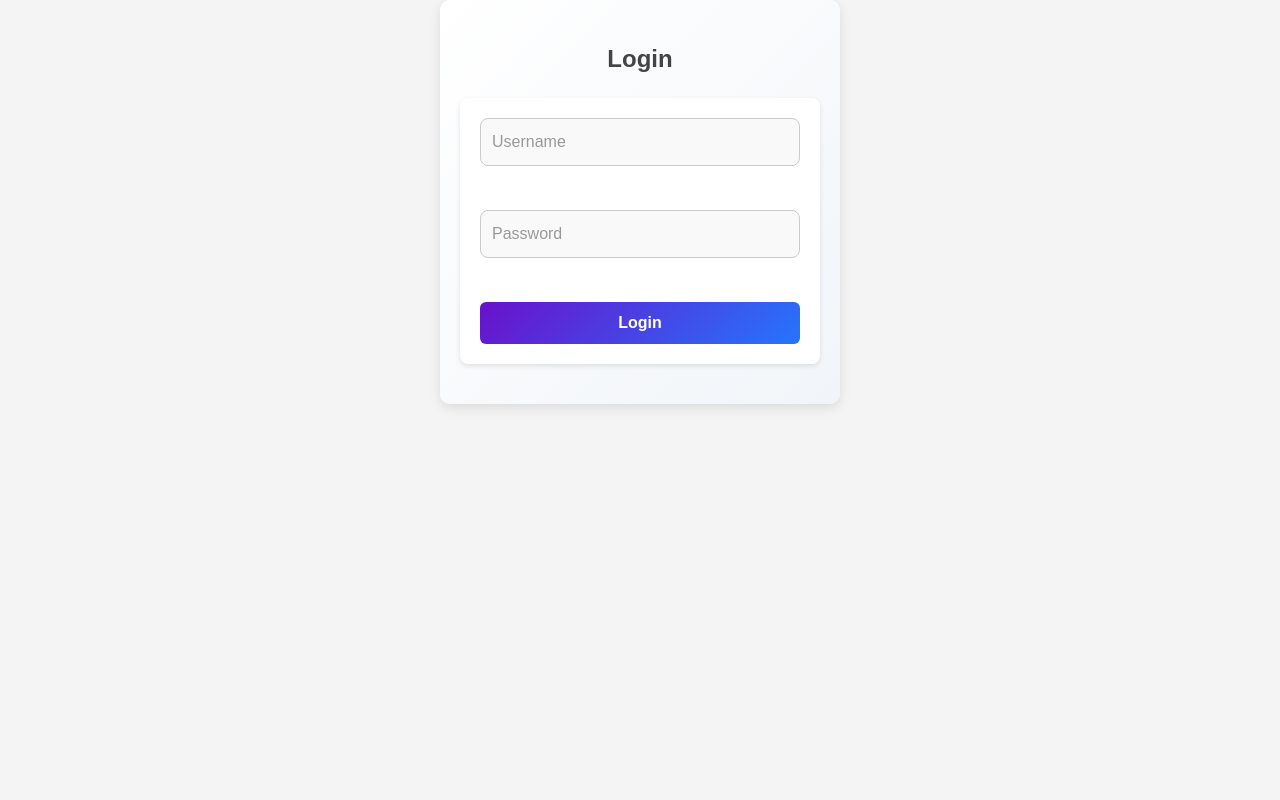
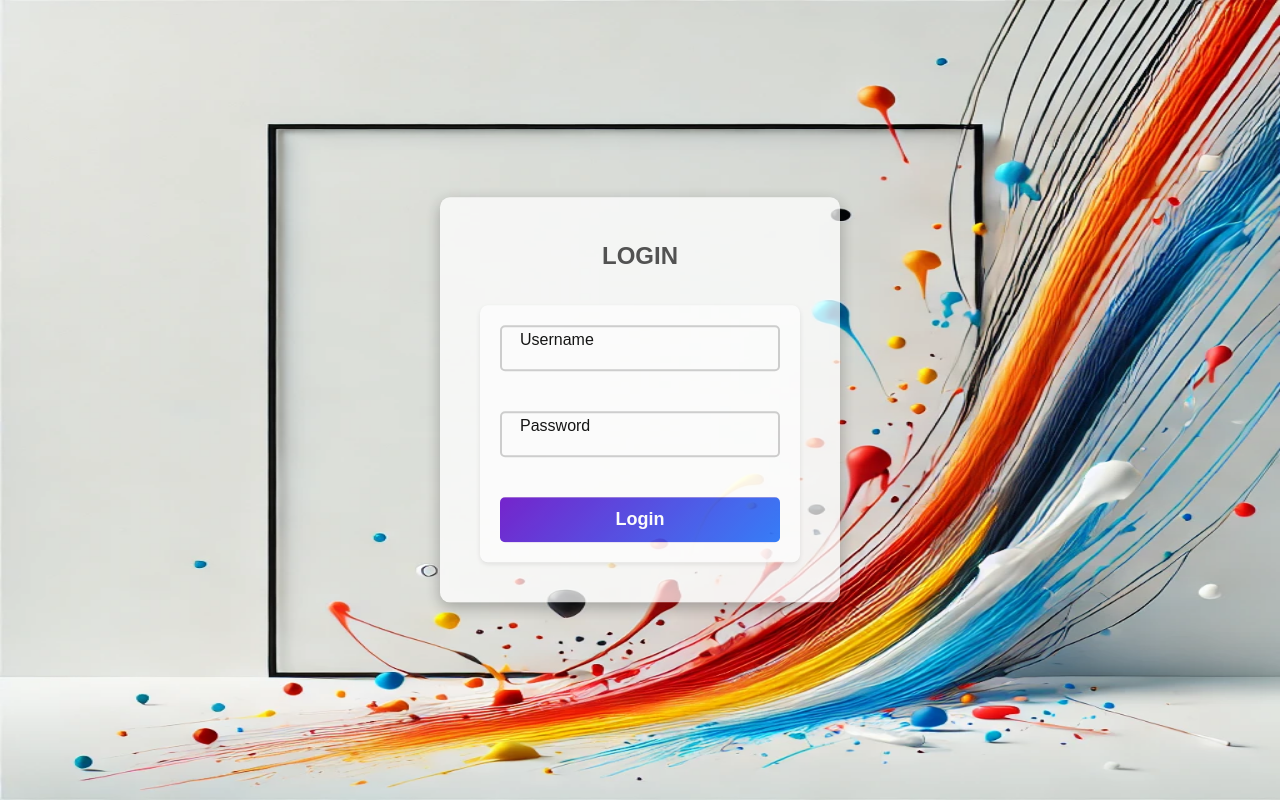
Before and after one commit to doai123/web, a React (Vite) app in the folder frontend/: page /Login in a window 1280 px wide. Built offline with nearby package versions, Linux system fonts and the light colour scheme.

Commit message:
restart-nodejs

```diff
--- a/frontend/src/login/login.css
+++ b/frontend/src/login/login.css
@@ -4,10 +4,44 @@
   margin: auto;
   padding: 40px 20px;
   border-radius: 10px;
-  background: linear-gradient(135deg, #ffffff, #f1f5f9);
-  box-shadow: 0 4px 12px rgba(0, 0, 0, 0.1);
+  box-shadow: 0 6px 20px rgba(0, 0, 0, 0.15);
   text-align: center;
   color: #333;
+  position: absolute;
+  top: 50%;
+  left: 50%;
+  transform: translate(-50%, -50%);
+  background: #fff; /* Màu nền cho form đăng nhập */
+  opacity: 0.9; /* Độ mờ cho phần form */
+  z-index: 10; /* Đảm bảo form hiển thị trên background */
+  padding-bottom: 4px;
+}
+
+/* Background với 7 màu */
+.image_login_auth {
+  background: linear-gradient(135deg, #FF7F50, #FF6347, #FFD700, #32CD32, #3CB371, #8A2BE2, #6A5ACD); /* Gradient 7 màu */
+  background-size: 400% 400%; /* Tạo hiệu ứng di chuyển cho gradient */
+  animation: gradientAnimation 5s ease infinite; /* Animation gradient */
+  height: 100vh; /* Chiều cao ảnh nền bằng chiều cao của màn hình */
+  width: 100vw; /* Chiều rộng ảnh nền bằng chiều rộng của màn hình */
+  position: absolute;
+  top: 0;
+  left: 0;
+  z-index: -1; /* Đặt ảnh nền phía sau form */
+  /* Đã bỏ overflow: hidden để gradient có thể di chuyển tự do */
+}
+
+/* Animation cho background gradient */
+@keyframes gradientAnimation {
+  0% {
+    background-position: 0% 50%;
+  }
+  50% {
+    background-position: 100% 50%;
+  }
+  100% {
+    background-position: 0% 50%;
+  }
 }
 
 /* Tiêu đề */
@@ -16,24 +50,34 @@
   margin-bottom: 20px;
   font-weight: 600;
   color: #444;
+  text-transform: uppercase;
+  transition: color 0.3s ease, transform 0.3s ease;
 }
 
-/* Input Group */
+/* Hiệu ứng hover cho tiêu đề */
+.auth-container h2:hover {
+  color: #5b1677; /* Tím khi hover */
+  transform: scale(1.1); /* Làm cho tiêu đề phóng to */
+  text-shadow: 0px 4px 6px rgba(0, 0, 0, 0.3); /* Thêm bóng cho tiêu đề */
+  cursor: pointer;
+}
+
+
 .input-group {
   position: relative;
   margin-bottom: 24px;
   width: 100%;
 }
 
-/* Input */
+
 .input-group input {
   width: 100%;
   padding: 14px 12px;
   font-size: 16px;
-  border: 1px solid #ccc;
+  border: 2px solid #000;
   border-radius: 8px;
-  background-color: #f9f9f9;
-  color: #333;
+  background-color: #f8f8f8;
+  color: #000;
   outline: none;
   transition: all 0.3s ease;
 }
@@ -42,48 +86,123 @@
 .input-group input:focus {
   border-color: #6a11cb;
   background-color: #fff;
-  box-shadow: 0 0 6px rgba(106, 17, 203, 0.3);
+  box-shadow: 0 0 8px rgba(106, 17, 203, 0.3);
 }
 
 /* Label */
 .input-group label {
   position: absolute;
-  left: 12px;
+  left: 20px;
+  top: 50%; /* Tạm thời giữ ở giữa */
+  transform: translateY(-50%);
+  font-size: 16px;
+  color: #555;
+  pointer-events: none;
+  transition: all 0.3s ease;
+  background: transparent;
+}
+.password_au{
+  color:#1f64e6
+}
+.password_au{
+  color: #1f64e6;
+}
+
+
+
+
+
+
+
+
+.input-group label {
+  position: absolute;
+  left: 20px;
   top: 50%;
   transform: translateY(-50%);
   font-size: 16px;
-  color: #999;
+  color: #000; /* Màu chữ mặc định là đen */
   pointer-events: none;
   transition: all 0.3s ease;
   background: transparent;
-  padding-bottom: 20px;
+  bottom: 2px; /* Khoảng cách 2px từ viền dưới của input */
 }
 
 /* Khi input có giá trị hoặc được focus */
 .input-group input:focus + label,
 .input-group input:not(:placeholder-shown) + label {
-  top: 3px;
+  top: -18px; /* Nâng label lên khi focus hoặc có giá trị */
+  font-size: 20px;
+  color: #831f92;  /* Màu tím khi có input */
+  animation: colorChange 2s infinite; /* Hiệu ứng đổi màu liên tục */
+}
+
+/* Animation để thay đổi màu chữ liên tục */
+@keyframes colorChange {
+  0% {
+
+    color: #FF7F50;
+  }
+  25% {
+    color: #FF6347;
+  }
+  50% {
+    color: #FFD700;
+  }
+  75% {
+    color: #32CD32;
+  }
+  100% {
+    color: #6A5ACD;
+  }
+}
+
+/* Đảm bảo label vẫn giữ vị trí trong input khi không nhập chữ */
+.input-group input:not(:focus):not(:placeholder-shown) + label {
+  color: #000; /* Màu chữ đen khi không có input */
+}
+
+
+
+
+
+
+
+
+
+
+
+
+
+
+/* Khi input có giá trị hoặc được focus */
+.input-group input:focus + label,
+.input-group input:not(:placeholder-shown) + label {
+  top: -18px; /* Nâng label lên cao hơn khi focus hoặc có giá trị */
   font-size: 14px;
-  color: #6a11cb;
+  color: #831f92;  /* Màu tím */
 }
 
 /* Nút Submit */
 .auth-button {
   width: 100%;
   padding: 12px 16px;
-  font-size: 16px;
+  font-size: 18px;
   background: linear-gradient(135deg, #6a11cb, #2575fc);
   color: white;
-  border: none;
-  border-radius: 6px;
+  border: 2px solid #000;
+  border-radius: 8px;
   font-weight: 600;
   cursor: pointer;
   transition: background-color 0.3s ease;
 }
 
+/* Hover cho nút Submit */
 .auth-button:hover {
   background: linear-gradient(135deg, #5c0eb2, #1f64e6);
 }
+
+/* Hiệu ứng lỗi và thành công */
 .error-message {
   color: red;
   margin-top: 10px;
@@ -95,3 +214,8 @@
   margin-top: 10px;
   font-size: 14px;
 }
+
+/* Hiệu ứng khi rê chuột */
+.auth-container:hover {
+  box-shadow: 0 8px 30px rgba(0, 0, 0, 0.2);
+}
--- a/frontend/src/login/login.jsx
+++ b/frontend/src/login/login.jsx
@@ -57,9 +57,11 @@ const LoginForm = () => {
     }
   };
 
-  return (
+  return (<div>
+  <img src='/background_login.webp' className='image_login_auth' ></img>
     <div className="auth-container">
-      <h2>Login</h2>
+
+      <h2 className='h2_input-group'>Login</h2>
       <form onSubmit={handleSubmit}>
         <div className="input-group">
           <input
@@ -71,7 +73,7 @@ const LoginForm = () => {
             placeholder=" "
             required
           />
-          <label htmlFor="username">Username</label>
+          <label htmlFor="username" className='username_au'>Username</label>
         </div>
         <div className="input-group">
           <input
@@ -83,13 +85,13 @@ const LoginForm = () => {
             placeholder=" "
             required
           />
-          <label htmlFor="password">Password</label>
+          <label htmlFor="password" className='password_au'>Password</label>
         </div>
-        <button type="submit" className="auth-button">Login</button>
+        <button type="submit" className="auth-button" >Login</button>
       </form>
       {error && <p className="error-message">{error}</p>}
       {success && <p className="success-message">{success}</p>}
-    </div>
+    </div></div>
   );
 };
 
--- a/frontend/src/signup/signup.css
+++ b/frontend/src/signup/signup.css
@@ -1,80 +1,124 @@
-/* Container chính */
-.auth-container {
-  max-width: 400px;
-  margin: auto;
-  padding: 40px 20px;
-  border-radius: 10px;
-  background: linear-gradient(135deg, #ffffff, #f1f5f9);
-  box-shadow: 0 4px 12px rgba(0, 0, 0, 0.1);
-  text-align: center;
-  color: #333;
+/* Đảm bảo ảnh nền phủ toàn bộ màn hình */
+.img_signup {
+  position: absolute;
+  top: 0;
+  left: 0;
+  width: 100%;
+  height: 100vh; /* Chiều cao 100% của viewport */
+  object-fit: cover; /* Giữ tỷ lệ ảnh mà không bị méo */
+  z-index: -1; /* Đảm bảo ảnh nền nằm dưới các phần tử khác */
 }
 
-/* Tiêu đề */
-.auth-container h2 {
-  font-size: 24px;
-  margin-bottom: 20px;
-  font-weight: 600;
-  color: #444;
+/* Container chính cho form đăng ký */
+.auth-container {
+  position: absolute;
+  top: 50%;
+  left: 50%;
+  transform: translate(-50%, -50%);
+  background-color: rgba(255, 255, 255, 0.8); /* Màu nền cho form */
+  padding: 40px;
+  border-radius: 10px;
+  box-shadow: 0 5px 15px rgba(0, 0, 0, 0.3);
+  width: 400px;
+  text-align: center;
+  z-index: 1; /* Đảm bảo form nằm trên ảnh nền */
 }
 
-/* Input Group */
+.auth-container h2 {
+  margin-bottom: 30px;
+  font-size: 24px;
+}
+
+/* Định dạng chung cho các input */
 .input-group {
   position: relative;
-  margin-bottom: 24px;
-  width: 100%;
+  margin-bottom: 20px;
 }
 
 /* Input */
 .input-group input {
   width: 100%;
-  padding: 14px 12px;
+  padding: 12px;
   font-size: 16px;
-  border: 1px solid #ccc;
-  border-radius: 8px;
-  background-color: #f9f9f9;
-  color: #333;
+  border: 2px solid #ccc;
+  border-radius: 5px;
   outline: none;
-  transition: all 0.3s ease;
+  background-color: transparent;
 }
 
-/* Focus Input */
-.input-group input:focus {
-  border-color: #6a11cb;
-  background-color: #fff;
-  box-shadow: 0 0 6px rgba(106, 17, 203, 0.3);
+/* Khi input có giá trị hoặc được focus */
+.input-group input:focus + label,
+.input-group input:not(:placeholder-shown) + label {
+  top: -1px; /* Nâng label lên khi focus hoặc có giá trị, 2px từ viền trên của input */
+  font-size: 14px;
+  color: #831f92;  /* Màu tím khi có input */
+  animation: colorChange 2s infinite; /* Hiệu ứng đổi màu liên tục */
+}
+
+/* Animation để thay đổi màu chữ liên tục */
+@keyframes colorChange {
+  0% {
+    color: #FF7F50;
+  }
+  25% {
+    color: #FF6347;
+  }
+  50% {
+    color: #FFD700;
+  }
+  75% {
+    color: #32CD32;
+  }
+  100% {
+    color: #6A5ACD;
+  }
 }
 
 /* Label */
 .input-group label {
   position: absolute;
-  left: 12px;
-  top: 50%;
+  left: 20px;
+  top: 30%;
   transform: translateY(-50%);
   font-size: 16px;
-  color: #999;
+  color: #000; /* Màu chữ mặc định là đen */
   pointer-events: none;
   transition: all 0.3s ease;
-  /* background: white; */
-  padding-bottom: 20px;
+  background: transparent;
+  bottom: 2px; /* Khoảng cách 2px từ viền dưới của input */
 }
 
-/* Khi input có giá trị hoặc được focus */
-.input-group input:focus + label,
-.input-group input:not(:placeholder-shown) + label {
-  top: 3px;
-  font-size: 14px;
-  color: #6a11cb;
+/* Đảm bảo label vẫn giữ vị trí trong input khi không nhập chữ */
+.input-group input:not(:focus):not(:placeholder-shown) + label {
+  color: #000; /* Màu chữ đen khi không có input */
+}
+
+/* Button */
+.auth-button {
+  width: 100%;
+  padding: 12px;
+  font-size: 18px;
+  background-color: #831f92;
+  color: white;
+  border: none;
+  border-radius: 5px;
+  cursor: pointer;
+}
+
+.auth-button:hover {
+  background-color: #a12c9c;
+}
+
+/* Thông báo lỗi và thành công */
+.error-message, .success-message {
+  margin-top: 20px;
+  font-size: 16px;
 }
 
 .error-message {
   color: red;
-  margin-top: 10px;
-  font-size: 14px;
 }
 
 .success-message {
   color: green;
-  margin-top: 10px;
-  font-size: 14px;
 }
--- a/frontend/src/signup/signup.jsx
+++ b/frontend/src/signup/signup.jsx
@@ -65,6 +65,8 @@ const SignupForm = () => {
   };
 
   return (
+    <div>
+    <img src="background_signup.webp" className="img_signup" alt="Background" />
     <div className="auth-container">
       <h2>Sign Up</h2>
       <form onSubmit={handleSubmit}>
@@ -121,6 +123,8 @@ const SignupForm = () => {
       {error && <p className="error-message">{error}</p>}
       {success && <p className="success-message">{success}</p>}
     </div>
+  </div>
+
   );
 };
 
```
Also changed, not shown: frontend/public/background_login.webp (added), frontend/public/background_signup.webp (added).
